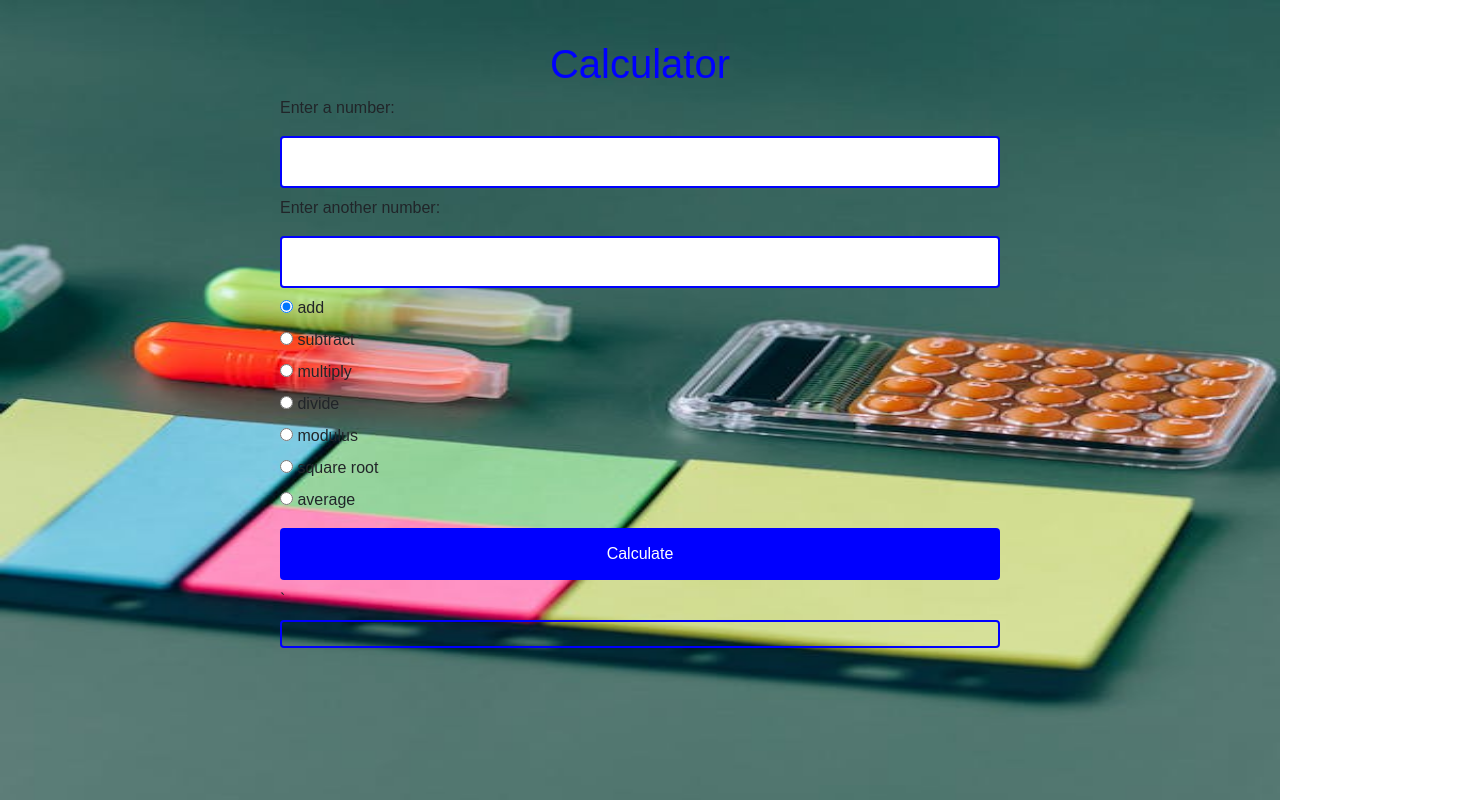
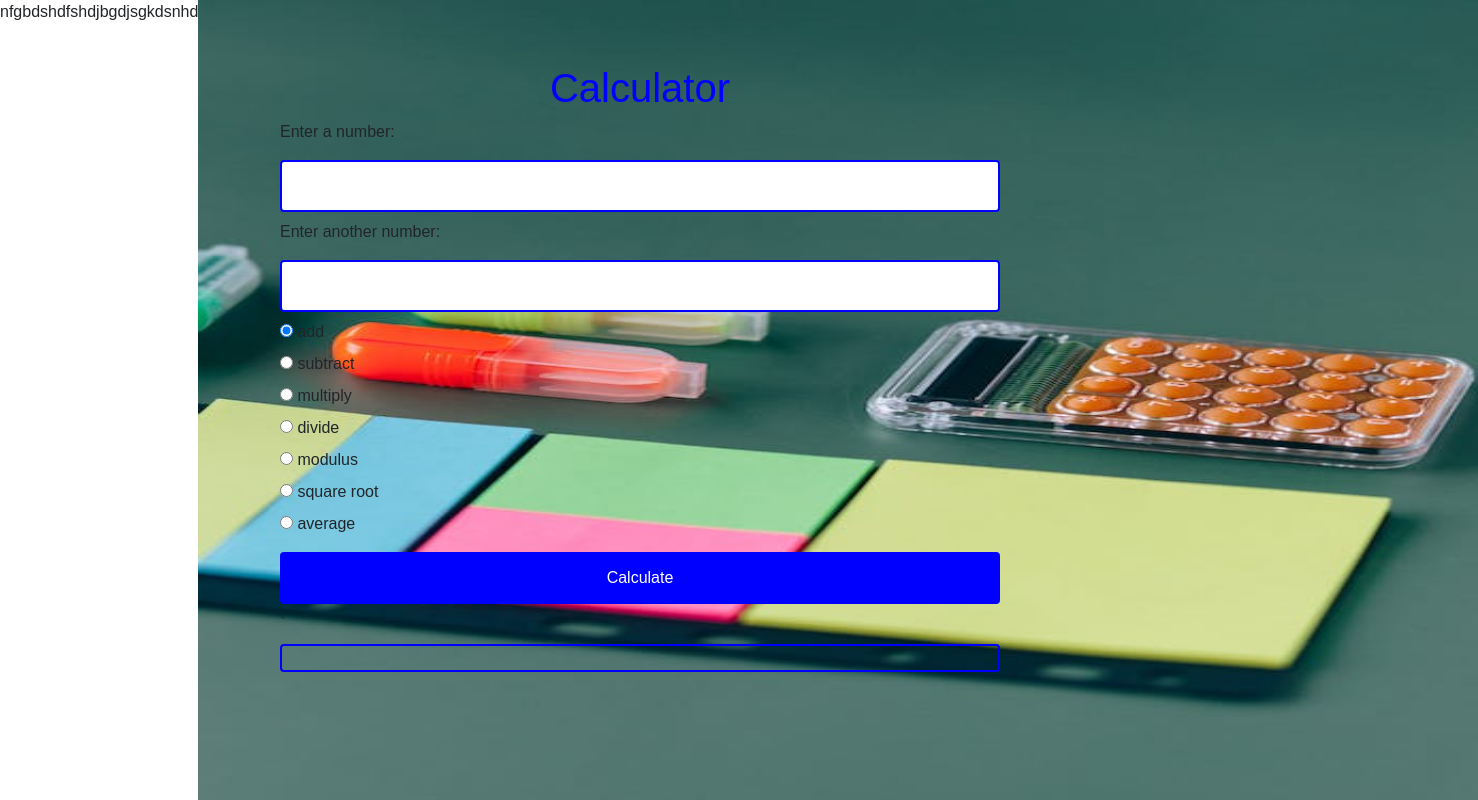
Before and after one commit to kehindeoloruntayo/calculator-III, a plain HTML site: page index.html in a window 1280 px wide. Shown: the top 800 px of the page, 1478 px wide, since content can reach past the window. Drawn offline with Linux system fonts and the light colour scheme.

Commit message:
made changes to html page

```diff
--- a/index.html
+++ b/index.html
@@ -14,7 +14,7 @@
 </head>
 
 <body>
-  <div class="background">
+  <div class="background">nfgbdshdfshdjbgdjsgkdsnhd
     <img src="./img/pexels-photo-5554657.jpeg" alt="background">
   </div>
   <div class="container">
```
